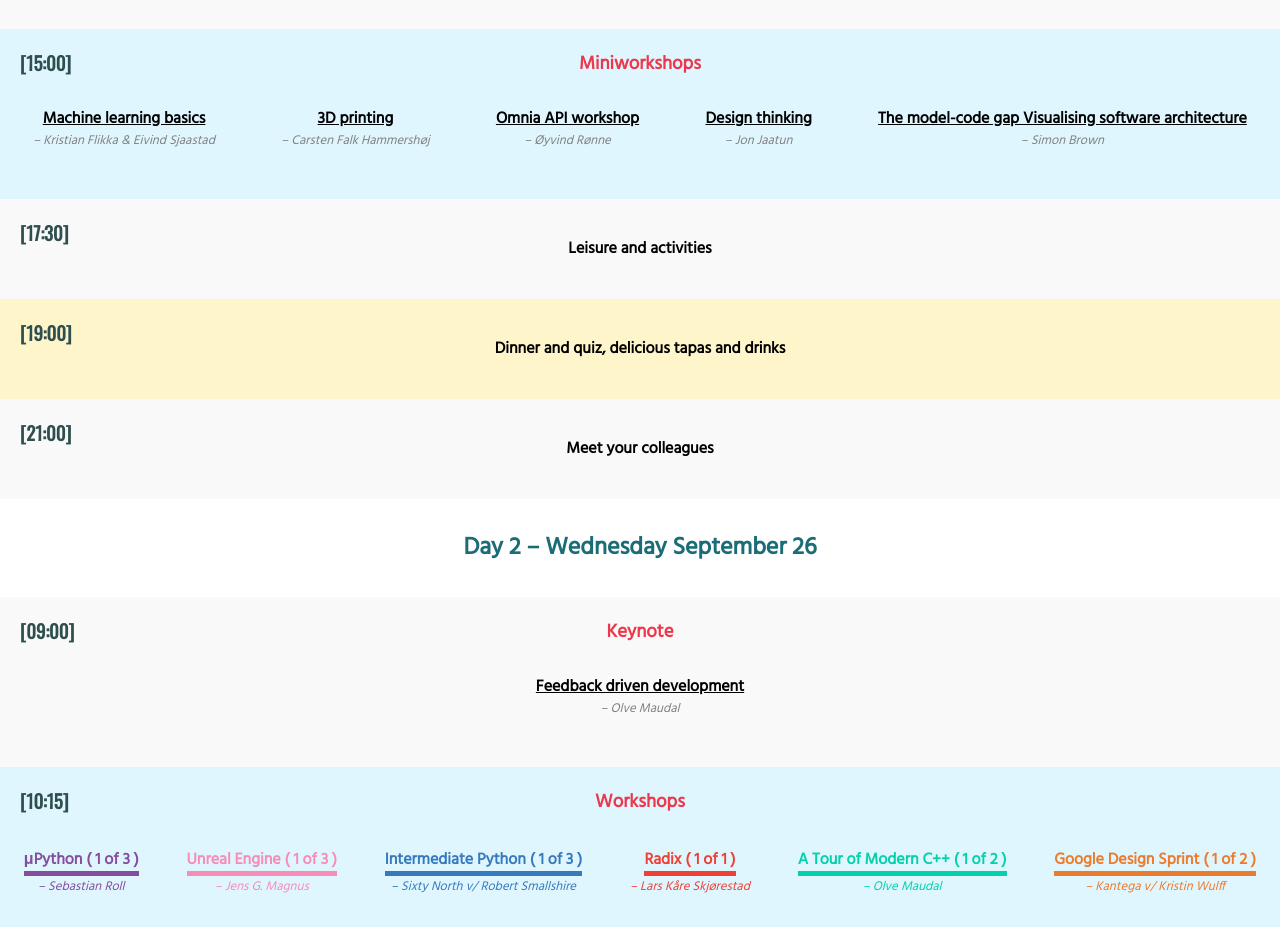
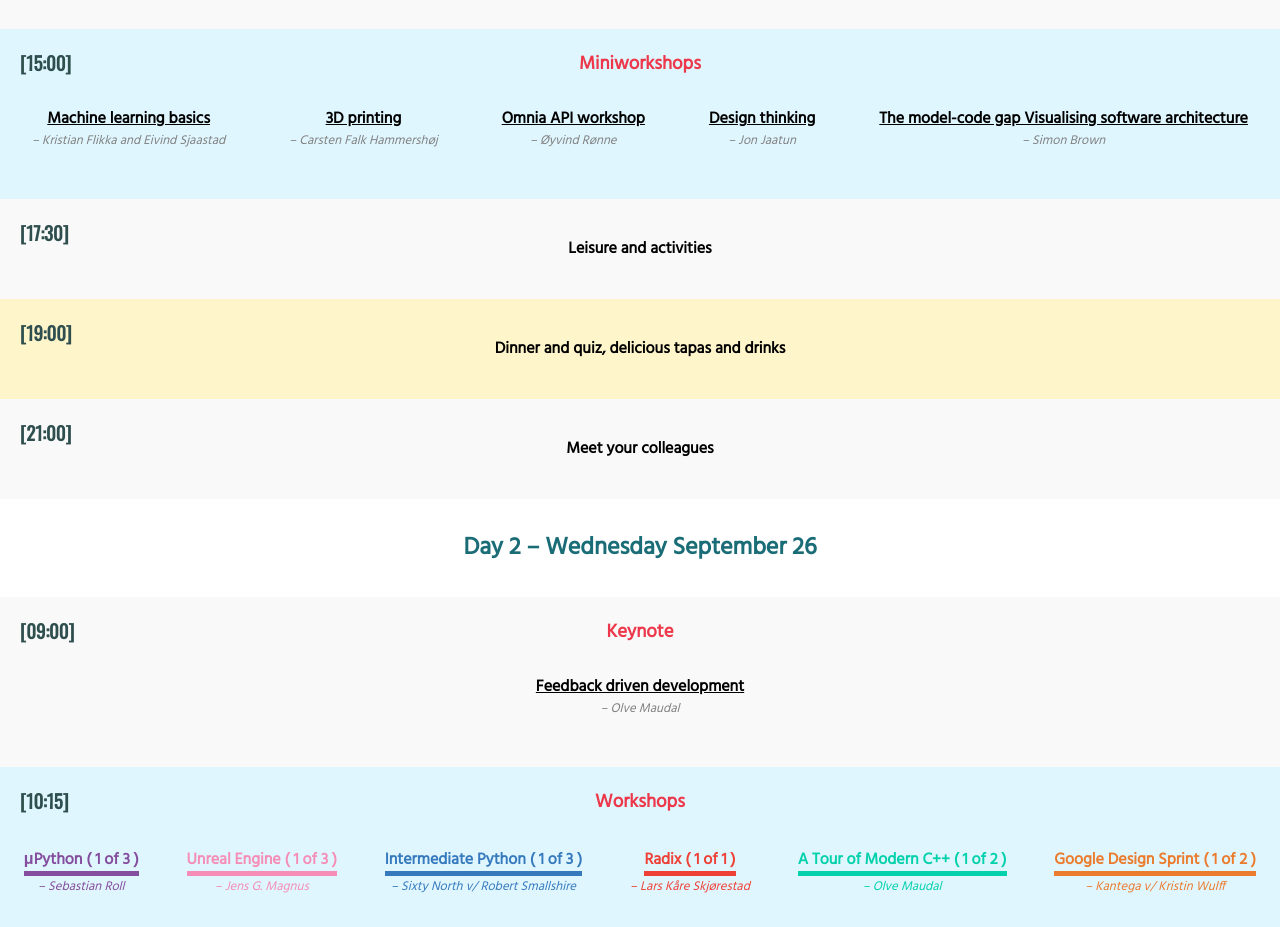
Before and after one commit to equinor/edc2018.github.io, a React (Create React App) app: page / in a window 1280 px wide. Shown: the part 940-1867 px from the top of the page. Built offline with nearby package versions, Linux system fonts and the light colour scheme.

Commit message:
update ML text

```diff
--- a/src/data.js
+++ b/src/data.js
@@ -21,7 +21,7 @@ const SPEAKERS = {
   ERIK_PARMANN: 'Erik Parmann',
   MARKUS_FANEBUST_DREGI: 'Markus Fanebust Dregi',
   CARSTEN_FALK_HAMMERSHOJ: 'Carsten Falk Hammershøj',
-  KRISTIAN_FLIKKA_AND_EIVIND_SJAASTAD: 'Kristian Flikka & Eivind Sjaastad',
+  KRISTIAN_FLIKKA_AND_EIVIND_SJAASTAD: 'Kristian Flikka and Eivind Sjaastad',
   OYVIND_RONNE: 'Øyvind Rønne',
   TAHIR_ALI: 'Tahir Ali',
   JON_JAATUN: 'Jon Jaatun',
@@ -228,7 +228,7 @@ export const events = [
     shortTitle: 'Machine learning basics',
     speaker: SPEAKERS.KRISTIAN_FLIKKA_AND_EIVIND_SJAASTAD,
     description:
-      '\n• A very basic introduction to machine learning.\n• What is it?\n• Whydowedoit?\n• How do we do it (in Python)?\nThere will be some examples shown, we recommend (but don’t require) that you bring your computer with Python installed, so that you can try some things out for yourself.',
+      '\n• A very basic introduction to machine learning.\n• What is it?\n• Why do we do it?\n• How do we do it (in Python)?\nThere will be some examples shown, we recommend (but don’t require) that you bring your computer with Python installed, so that you can try some things out for yourself.',
     timeSlots: [
       {
         time: TIME_SLOTS['15:00'],
```
